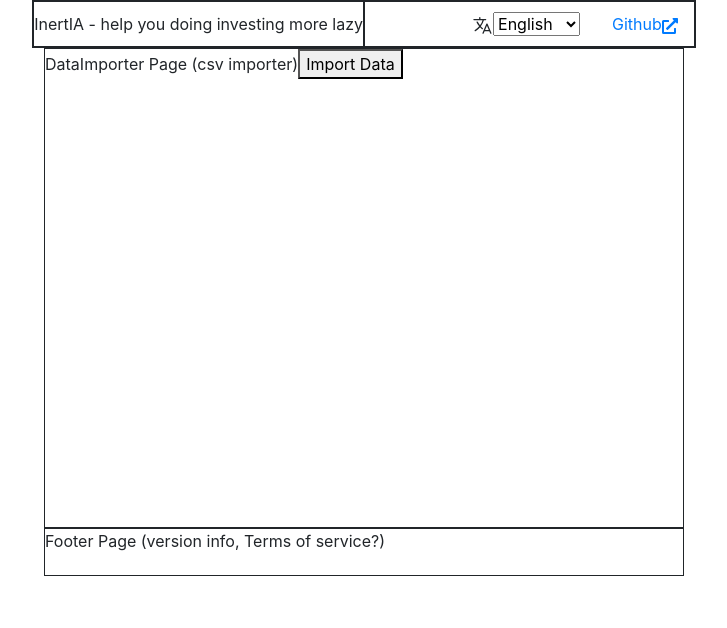
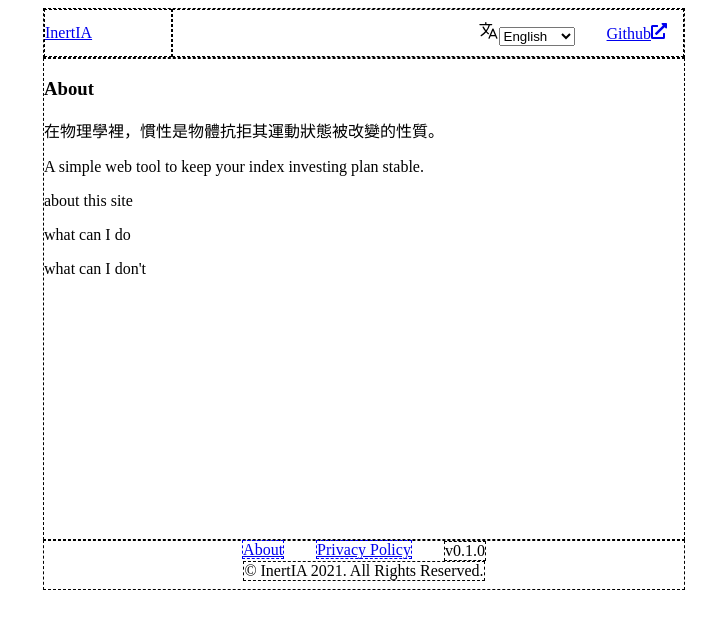
Before and after one commit to hjcian/inertia-web, a React (Create React App) app: page /about in a window 1280 px wide. Shown: the top 628 px of the page, without its empty margins (276-1003 px from the left). Built offline with nearby package versions, Linux system fonts and the light colour scheme.

Commit message:
feat(layout): update

```diff
--- a/public/index.html
+++ b/public/index.html
@@ -14,9 +14,6 @@
     -->
   <link rel="manifest" href="%PUBLIC_URL%/manifest.json" />
 
-  <link rel="stylesheet" href="https://cdn.jsdelivr.net/npm/bootstrap@4.6.0/dist/css/bootstrap.min.css"
-    integrity="sha384-B0vP5xmATw1+K9KRQjQERJvTumQW0nPEzvF6L/Z6nronJ3oUOFUFpCjEUQouq2+l" crossorigin="anonymous" />
-
   <!--
       Notice the use of %PUBLIC_URL% in the tags above.
       It will be replaced with the URL of the `public` folder during the build.
@@ -26,7 +23,7 @@
       work correctly both with client-side routing and a non-root public URL.
       Learn how to configure a non-root public URL by running `npm run build`.
     -->
-  <title>React App</title>
+  <title>InertIA - The Inert Investing Assistant</title>
 </head>
 
 <body>
--- a/src/Pages/App.css
+++ b/src/Pages/App.css
@@ -12,16 +12,16 @@
     min-height: 3em;
     min-width: 40em;
     max-width: 1170px;
-    border: 1px solid;
+    border: 1px dashed;
 }
 
 .Header {
     display: grid;
-    grid-template-columns: 1fr 1fr;
+    grid-template-columns: 1fr 4fr;
 }
 
 .HeaderLeft, .HeaderRight {
-    border: 1px solid ;
+    border: 1px dashed ;
     display: flex;
     align-items: center;
 }
@@ -37,4 +37,20 @@
 
 .Content {
     min-height: 30em;
+    display: flex;
 }
+
+.Footer {
+    display: flex;
+    flex-direction: column;
+    align-items: center;
+}
+
+.FooterTop {
+    display: flex;
+}
+
+.FooterItem {
+    border: 1px dashed;
+    margin: 0 1em;
+}
--- a/src/Pages/App.js
+++ b/src/Pages/App.js
@@ -5,15 +5,21 @@ import { ProvideHoldings } from '../global/HoldingsContext'
 import { ProvideLang } from '../global/LanguageContext'
 import './App.css'
 
+import {
+  BrowserRouter
+} from 'react-router-dom'
+
 function App () {
   return (
     <div className='App'>
       <ProvideLang>
-        <Header />
-        <ProvideHoldings>
-          <Content />
-        </ProvideHoldings>
-        <Footer />
+        <BrowserRouter>
+          <Header />
+          <ProvideHoldings>
+            <Content />
+          </ProvideHoldings>
+          <Footer />
+        </BrowserRouter>
       </ProvideLang>
     </div>
   )
--- /dev/null
+++ b/src/Pages/Content/About.js
@@ -0,0 +1,14 @@
+const About = () => {
+  return (
+    <div>
+      <h3>About</h3>
+      <p>在物理學裡，慣性是物體抗拒其運動狀態被改變的性質。</p>
+      <p>A simple web tool to keep your index investing plan stable.</p>
+      <p>about this site</p>
+      <p>what can I do</p>
+      <p>what can I don't</p>
+    </div>
+  )
+}
+
+export default About
--- /dev/null
+++ b/src/Pages/Content/Content.css
@@ -0,0 +1,6 @@
+.NavSidebar {
+    display: flex;
+    flex-direction: column;
+    justify-content: flex-start;
+    min-width: 20%;
+}
--- a/src/Pages/Content/Content.js
+++ b/src/Pages/Content/Content.js
@@ -1,18 +1,49 @@
+import {
+  Switch,
+  Route,
+  Link
+} from 'react-router-dom'
+
 import Dashboard from './Dashboard/Dashboard'
 import DataImporter from './DataImporter/DataImporter'
+import About from './About'
 import { useHoldings } from '../../global/HoldingsContext'
+import './Content.css'
+
+const NavSidebar = () => {
+  return (
+    <div className='NavSidebar'>
+      <Link to='/'>Holdings</Link>
+      <Link to='/rebalancing'>Rebalancing</Link>
+    </div>
+  )
+}
 
 const Content = () => {
   const { holdings } = useHoldings()
   return (
     <div className='Content'>
       {
-        holdings === null
-          ? <DataImporter />
-          : <Dashboard />
+        holdings !== null
+          ? <NavSidebar />
+          : null
       }
+      <Switch>
+        <Route path='/about'>
+          <About />
+        </Route>
+        <Route path='/privacypolicy'>
+          <h3>Privacy Policy</h3>
+        </Route>
+        <Route path='/'>
+          {
+            holdings === null
+              ? <DataImporter />
+              : <Dashboard />
+          }
+        </Route>
+      </Switch>
     </div>
   )
 }
-
 export default Content
--- a/src/Pages/Content/Dashboard/Dashboard.css
+++ b/src/Pages/Content/Dashboard/Dashboard.css
@@ -2,15 +2,8 @@
     display: flex;
 }
 
-.NavSidebar {
-    display: flex;
-    flex-direction: column;
-    justify-content: flex-start;
-    min-width: 20%;
-}
-
 table, th, td {
-    border: 1px solid ;
+    border: 1px dashed ;
 }
 
 .SummaryItem {
--- a/src/Pages/Content/Dashboard/Dashboard.js
+++ b/src/Pages/Content/Dashboard/Dashboard.js
@@ -1,22 +1,11 @@
 import {
-  BrowserRouter,
   Switch,
-  Route,
-  Link
+  Route
 } from 'react-router-dom'
 
 import Rebalancing from './Rebalancing/Rebalancing'
 import Holdings from './Holdings/Holdings'
 import './Dashboard.css'
-
-const NavSidebar = () => {
-  return (
-    <div className='NavSidebar'>
-      <Link to='/holdings'>Holdings</Link>
-      <Link to='/rebalancing'>Rebalancing</Link>
-    </div>
-  )
-}
 
 const Switcher = () => {
   return (
@@ -33,12 +22,9 @@ const Switcher = () => {
 
 const Dashboard = () => {
   return (
-    <BrowserRouter>
-      <div className='Dashboard'>
-        <NavSidebar />
-        <Switcher />
-      </div>
-    </BrowserRouter>
+    <div className='Dashboard'>
+      <Switcher />
+    </div>
   )
 }
 
--- a/src/Pages/Footer/Footer.js
+++ b/src/Pages/Footer/Footer.js
@@ -1,7 +1,37 @@
+import {
+  // BrowserRouter,
+  // Switch,
+  // Route,
+  Link
+} from 'react-router-dom'
+
+const APP_VERSION = 'v0.1.0'
+
+const FooterNav = () => {
+  return (
+    <div className='FooterNav'>
+      <Link className='FooterItem' to='/about'>About</Link>
+      <Link className='FooterItem' to='/privacypolicy'>Privacy Policy</Link>
+    </div>
+  )
+}
+
 const Footer = () => {
   return (
     <div className='Footer'>
-      Footer Page (version info, Terms of service?)
+      <div className='FooterTop'>
+
+        <FooterNav />
+
+        <div className='FooterItem'>
+          {`${APP_VERSION}`}
+        </div>
+      </div>
+      <div className='FooterBottom'>
+        <div className='FooterItem'>
+          © InertIA 2021. All Rights Reserved.
+        </div>
+      </div>
     </div>
   )
 }
--- a/src/Pages/Header/Header.js
+++ b/src/Pages/Header/Header.js
@@ -6,19 +6,20 @@ import { useLang, supportedLangs } from '../../global/LanguageContext'
 const Header = () => {
   const { lang, switchLang } = useLang()
   const { Header } = lang
-  const handleLangSelect = (e) => {
-    switchLang(e.target.value)
-  }
+  const handleLangChange = e => switchLang(e.target.value)
 
   return (
     <div className='Header'>
       <div className='HeaderLeft'>
-        {Header.left}
+        <a className='HeaderLeftBrand' href='/'>
+          {Header.brand}
+        </a>
       </div>
       <div className='HeaderRight'>
+        <div className='HeaderRightItem' />
         <div className='HeaderRightItem'>
           <IoLanguageOutline size='1.3em' />
-          <select onChange={handleLangSelect}>
+          <select onChange={handleLangChange}>
             {supportedLangs.map(({ code, text }) =>
               <option key={code} value={code}>
                 {text}
--- a/src/global/LanguageContext.js
+++ b/src/global/LanguageContext.js
@@ -20,15 +20,12 @@ export const supportedLangs = [
 const langs = {
   [en]: {
     Header: {
-      left: 'InertIA - help you doing investing more lazy'
-    },
-    Holdings: {
-
+      brand: 'InertIA'
     }
   },
   [zhtw]: {
     Header: {
-      left: 'InertIA - 幫助你用更懶的方式做指數投資'
+      brand: 'InertIA'
     }
   }
 }
```
